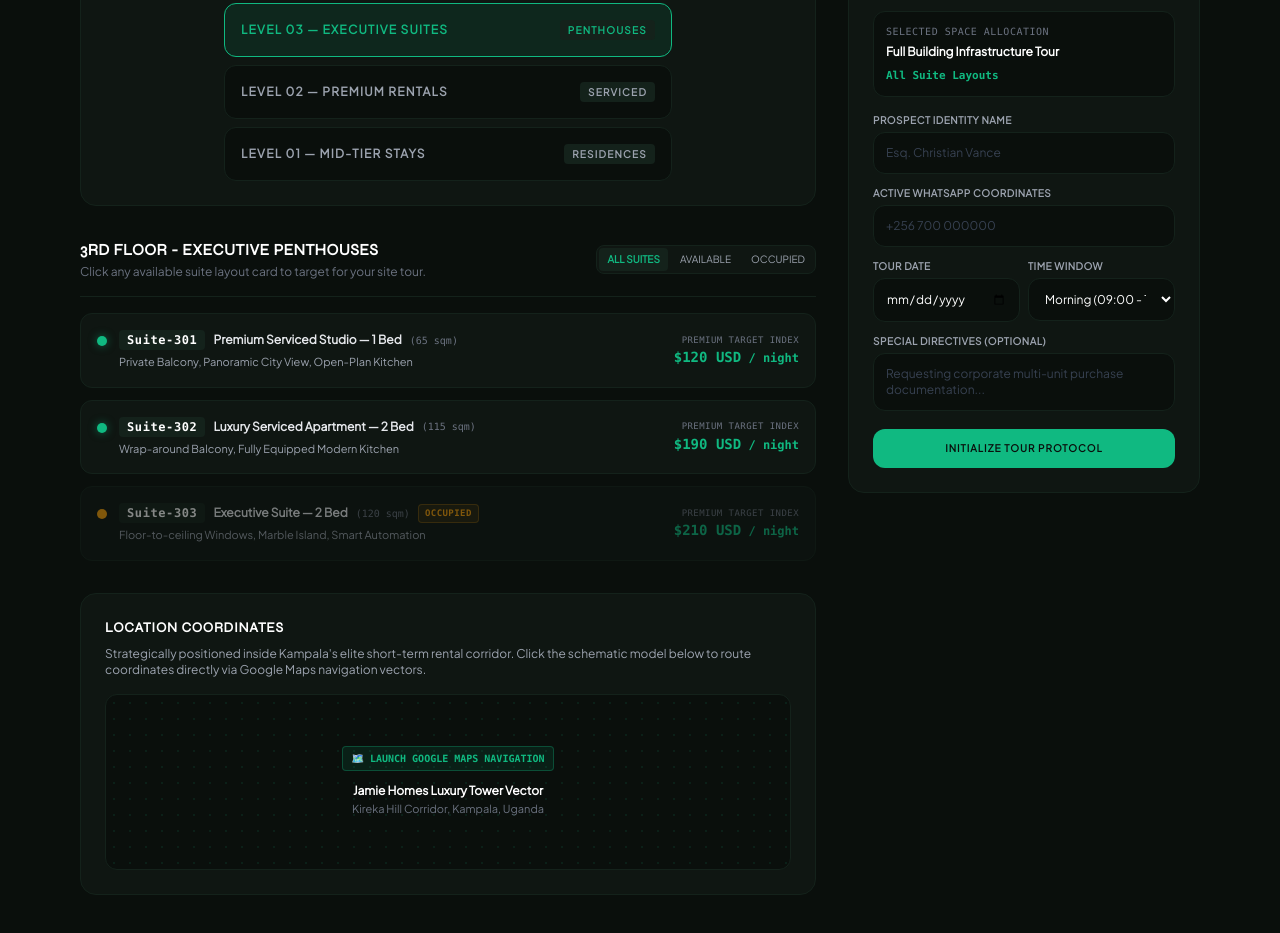
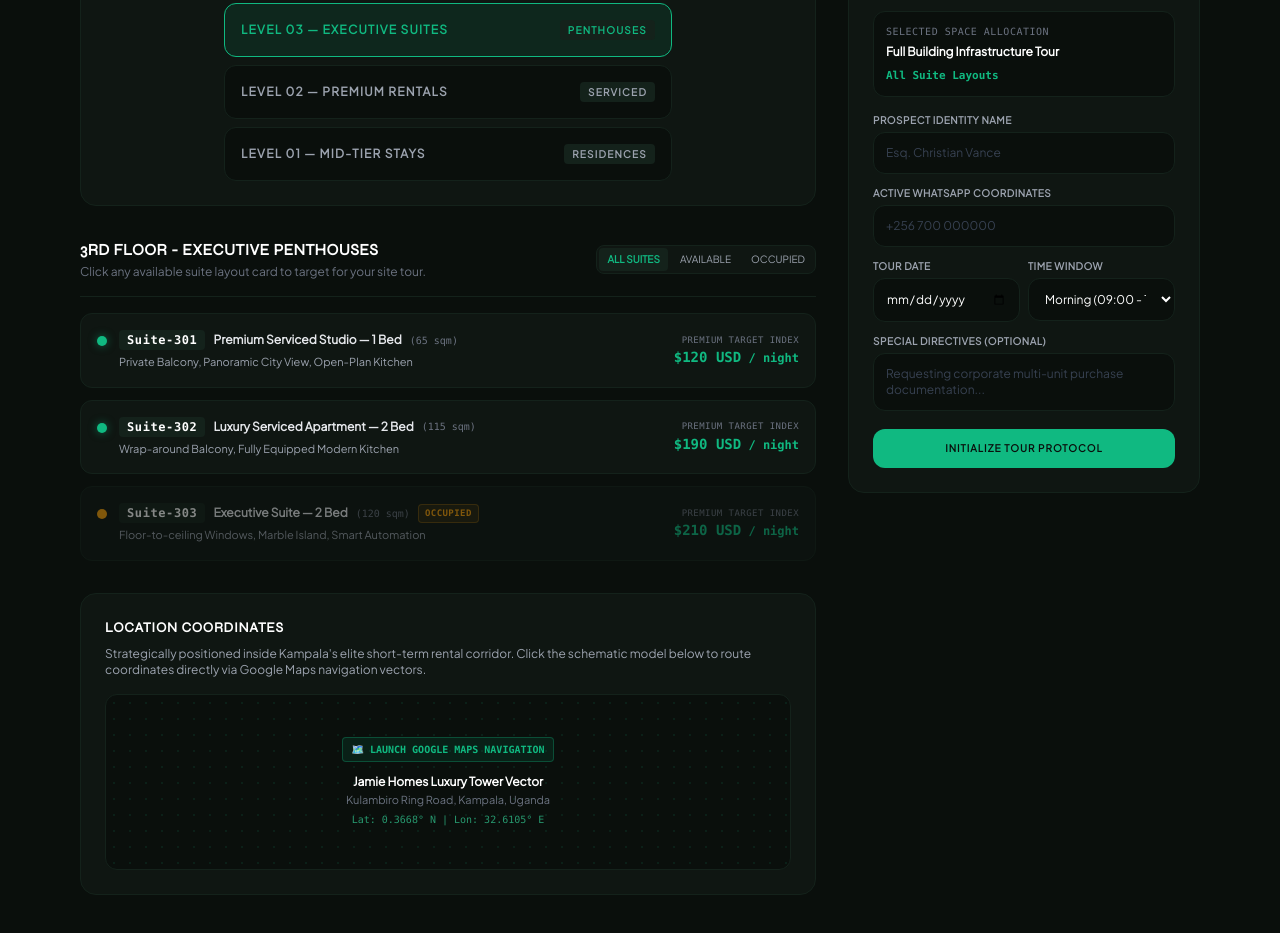
Before and after one commit to mjjoel2468-dot/Jamie-Homes, a plain HTML site: page index.html in a window 1280 px wide. Shown: the part 704-1637 px from the top of the page. Drawn offline with nearby package versions, Linux system fonts and the light colour scheme.

Commit message:
Update index.html

```diff
--- a/index.html
+++ b/index.html
@@ -24,8 +24,8 @@
         const EMAILJS_TEMPLATE_ID = "YOUR_EMAILJS_TEMPLATE_ID";
         const WHATSAPP_NUMBER     = "256700000000"; // Replace with Jamie Homes line
 
-        // Google Maps URL configuration
-        const MAPS_LOCATION_URL   = "https://maps.google.com/?q=Kireka+Hill+Kampala+Uganda";
+        // Exact Geo Coordinates Blueprint URL
+        const MAPS_LOCATION_URL   = "https://www.google.com/maps/search/?api=1&query=0.3668,32.6105";
         // ─────────────────────────────────────────────────────────────────────
 
         (function() {
@@ -305,7 +305,6 @@
                                                 <span class="text-xs font-semibold text-gray-200" x-text="unit.type + ' — ' + unit.beds"></span>
                                                 <span class="text-[10px] font-mono text-gray-500" x-text="'(' + unit.size + ')'"></span>
 
-                                                <!-- OCCUPIED BADGE VECTOR -->
                                                 <template x-if="unit.status !== 'available'">
                                                     <span class="text-[9px] font-mono bg-amber-500/10 border border-amber-500/30 text-amber-500 px-1.5 py-0.5 rounded font-bold uppercase tracking-wider">OCCUPIED</span>
                                                 </template>
@@ -341,7 +340,8 @@
                                 🗺️ Launch Google Maps Navigation
                             </span>
                             <p class="text-xs font-semibold text-white mt-3">Jamie Homes Luxury Tower Vector</p>
-                            <p class="text-[11px] text-gray-500 mt-0.5">Kireka Hill Corridor, Kampala, Uganda</p>
+                            <p class="text-[11px] text-gray-500 mt-0.5">Kulambiro Ring Road, Kampala, Uganda</p>
+                            <p class="text-[10px] font-mono text-emerald-400 mt-1 opacity-70">Lat: 0.3668° N | Lon: 32.6105° E</p>
                         </div>
                     </a>
                 </div>
```
